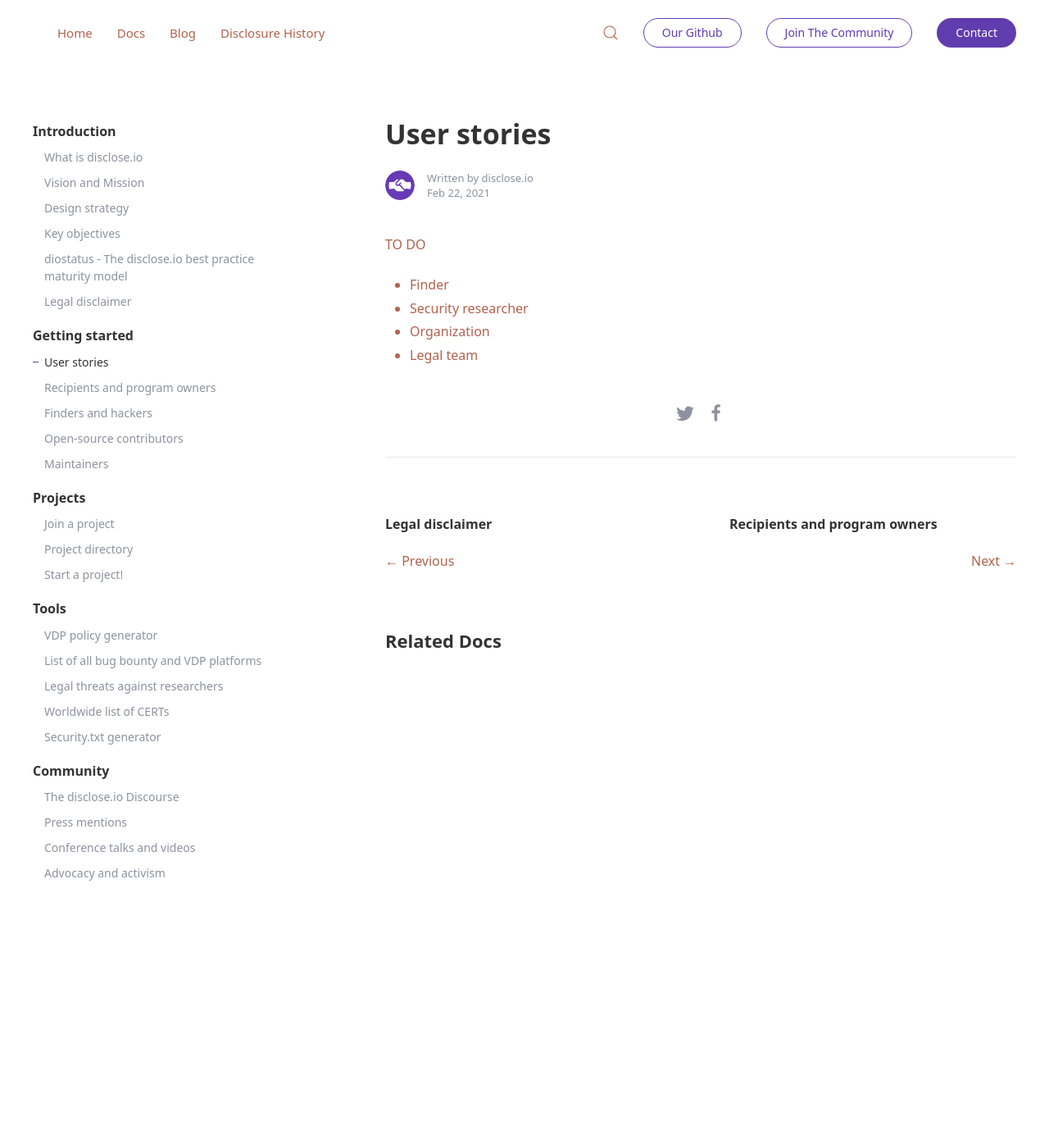
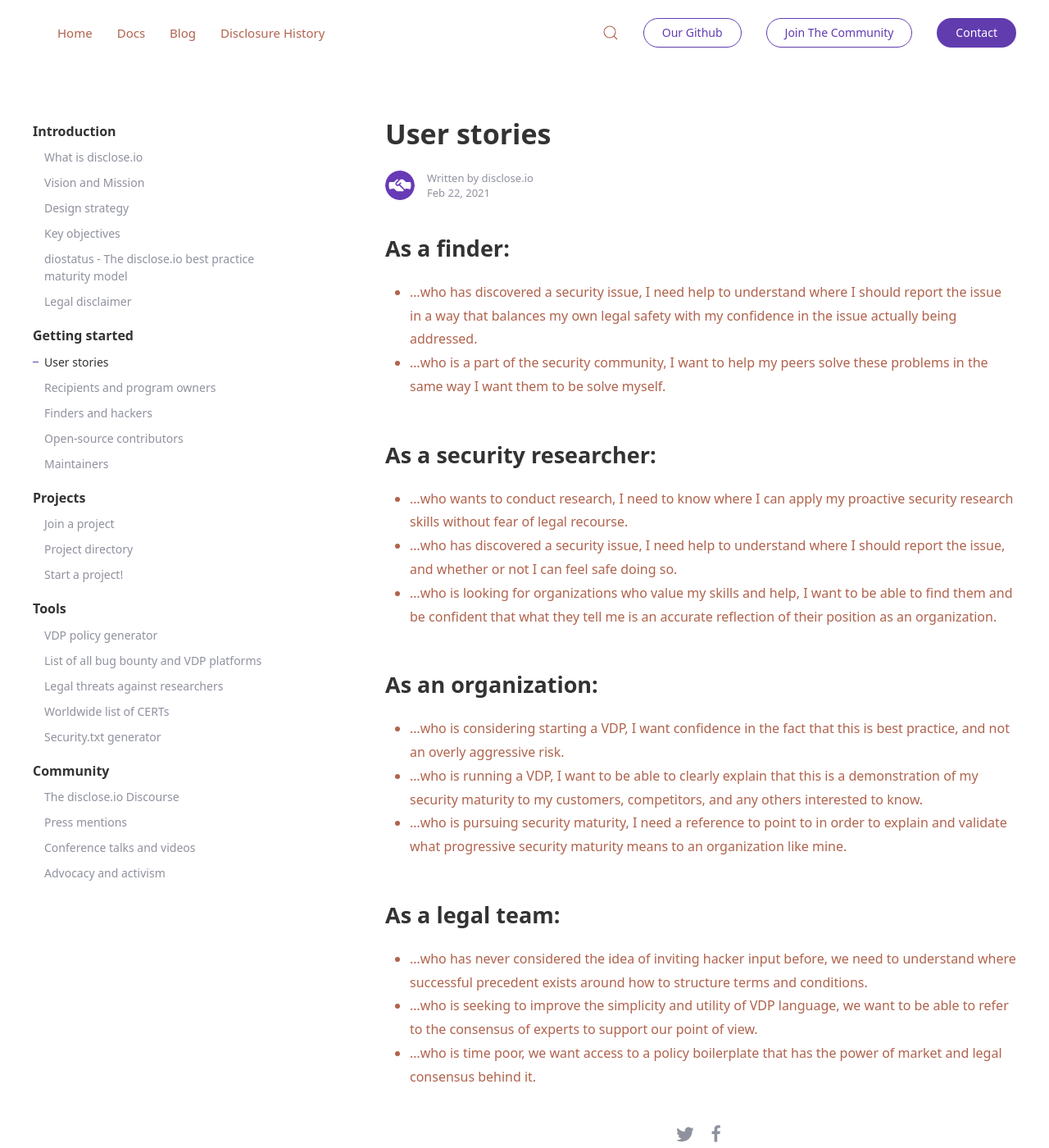
Before and after one commit to disclose/docs, a Jekyll site: the page built from docs/_docs/user-stories.md, in a window 1280 px wide and 1400 px high. Shown: the whole window at 82% size. Built offline with Jekyll 4.4.1, drawn with Linux system fonts in a browser that asks for light colours; comment, search, counter and statistics services are not loaded.

Commit message:
User stories

```diff
--- a/docs/_docs/user-stories.md
+++ b/docs/_docs/user-stories.md
@@ -4,8 +4,22 @@ title: User stories
 categories: [Introduction]
 tags:
 ---
-TO DO
-- Finder
-- Security researcher
-- Organization
-- Legal team
+
+## As a finder:
+- ...who has discovered a security issue, I need help to understand where I should report the issue in a way that balances my own legal safety with my confidence in the issue actually being addressed.
+- ...who is a part of the security community, I want to help my peers solve these problems in the same way I want them to be solve myself.
+
+## As a security researcher:
+- ...who wants to conduct research, I need to know where I can apply my proactive security research skills without fear of legal recourse.
+- ...who has discovered a security issue, I need help to understand where I should report the issue, and whether or not I can feel safe doing so.
+- ...who is looking for organizations who value my skills and help, I want to be able to find them and be confident that what they tell me is an accurate reflection of their position as an organization.
+
+## As an organization:
+- ...who is considering starting a VDP, I want confidence in the fact that this is best practice, and not an overly aggressive risk.
+- ...who is running a VDP, I want to be able to clearly explain that this is a demonstration of my security maturity to my customers, competitors, and any others interested to know.
+- ...who is pursuing security maturity, I need a reference to point to in order to explain and validate what progressive security maturity means to an organization like mine.
+
+## As a legal team:
+- ...who has never considered the idea of inviting hacker input before, we need to understand where successful precedent exists around how to structure terms and conditions.
+- ...who is seeking to improve the simplicity and utility of VDP language, we want to be able to refer to the consensus of experts to support our point of view.
+- ...who is time poor, we want access to a policy boilerplate that has the power of market and legal consensus behind it.
```
